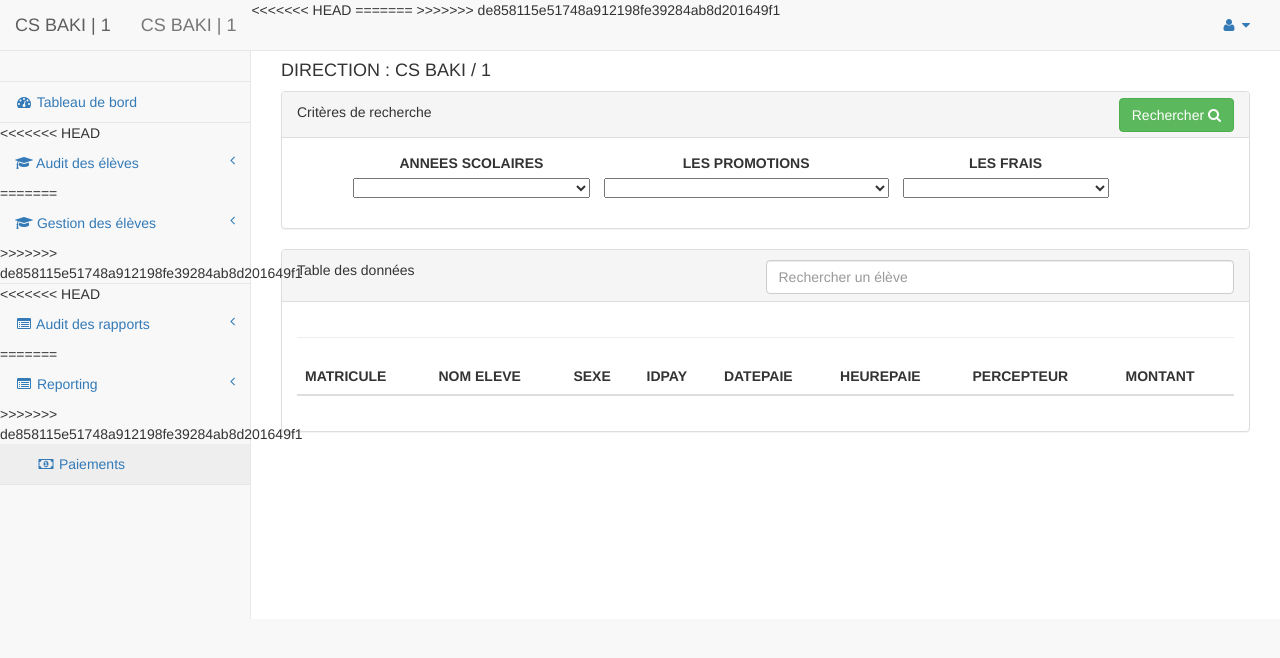
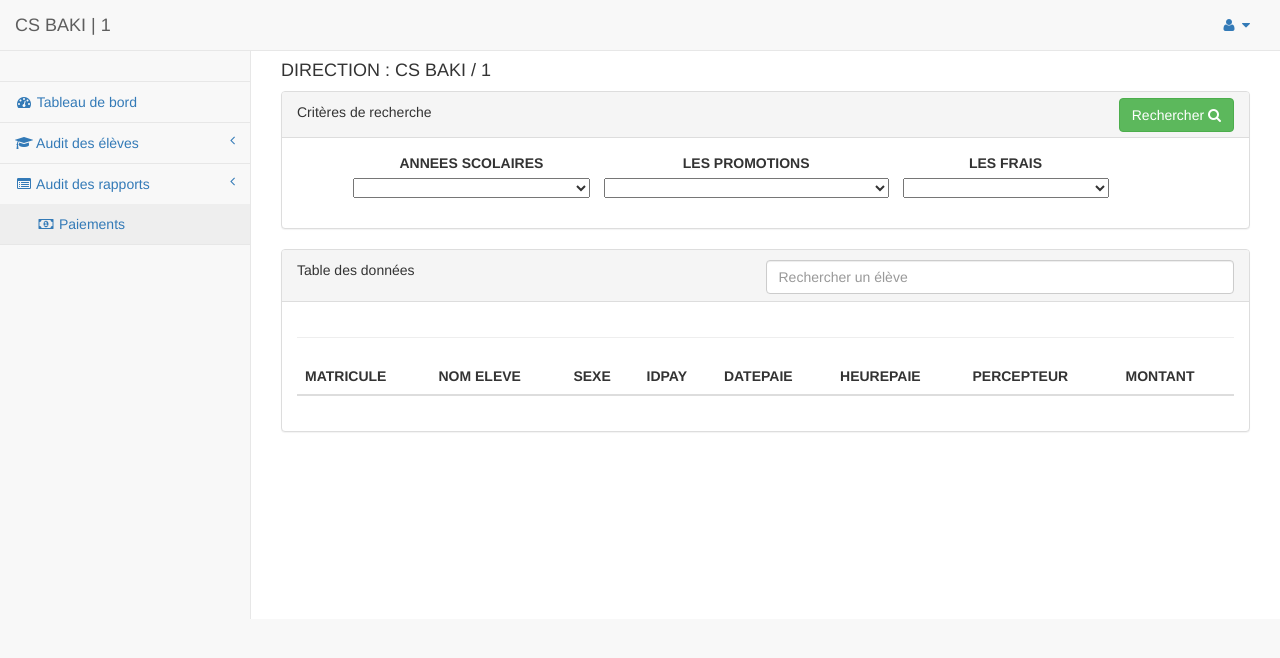
Before and after one commit to croissanceteam/ecolebaki-admin, a PHP site: page /tcpdf/reportings-pay in a window 1280 px wide. Shown: the top 658 px of the page. Run offline with PHP 8.4, Linux system fonts and the light colour scheme; a user stored in the database is signed in; data that the repository does not hold is empty.

Commit message:
last commit

```diff
--- a/controllers/RepportController.php
+++ b/controllers/RepportController.php
@@ -1,9 +1,5 @@
 <?php
-<<<<<<< HEAD
 //session_start();
-=======
-session_start();
->>>>>>> de858115e51748a912198fe39284ab8d201649f1
 //require_once './html2pdf/html2pdf.class.php';
 
 
--- a/dist/js/paymentController.js
+++ b/dist/js/paymentController.js
@@ -50,7 +50,7 @@ app.controller('ViewPupilsCtrl', function ($scope, $http) {
 
                 var data = table.data();
                 var index = e.target._DT_CellIndex.row;
-                console.log('Data :',data)
+                console.log('Data d:',data)
                 document.querySelector('#thdifferent').innerHTML=data[index].difference+' $';
                 document.querySelector('#thprogress').innerHTML=(parseInt((parseInt(data[index].totalPupil)*100)/data[index].totalSlice))+" %";
                 document.querySelector('#thtotgen').innerHTML=data[index].totalSlice;
@@ -61,7 +61,7 @@ app.controller('ViewPupilsCtrl', function ($scope, $http) {
                 document.querySelector('#name_pupil').value = data[index].name_pupil;
                 document.querySelector('#level').value = data[index].level;
                 document.querySelector('#section').value = data[index].section;
-                document.querySelector('#add_payment_form').reset();
+               // document.querySelector('#add_payment_form').reset();
 
 
                 //------------------ I gotta get all payments of the current pupil ----------------
--- a/dist/js/pupilController.js
+++ b/dist/js/pupilController.js
@@ -1,10 +1,7 @@
 app.controller('ViewPupilsCtrl',function($scope,$http){
    // alert(document.querySelector('#lbl_year').innerHTML);
     $http.get('listyears').then(function(response){
-<<<<<<< HEAD
         console.log('Years :',response.data)
-=======
->>>>>>> de858115e51748a912198fe39284ab8d201649f1
         $scope.list_years=response.data.splice(1);
         $scope.activeTab=response.data[0];
         console.log($scope.list_years);
--- a/pages/partials/menu-bar.php
+++ b/pages/partials/menu-bar.php
@@ -6,11 +6,7 @@
                     <span class="icon-bar"></span>
                     <span class="icon-bar"></span>
                 </button>
-<<<<<<< HEAD
                 <a id="title_navbar" class="navbar-brand" href="index.html">CS BAKI | <?php echo ucwords($_SESSION['direction'])?></a>
-=======
-                <a id="title_navbar" class="navbar-brand" href="index.html">CS BAKI | <? echo ucwords($_SESSION['direction'])?></a>
->>>>>>> de858115e51748a912198fe39284ab8d201649f1
             </div>
             <!-- /.navbar-header -->
 
@@ -211,11 +207,7 @@
                         <i class="fa fa-user fa-fw"></i> <i class="fa fa-caret-down"></i>
                     </a>
                     <ul class="dropdown-menu dropdown-user">
-<<<<<<< HEAD
                         <li><a href="#"><i class="fa fa-user fa-fw"></i><?php echo $_SESSION['uid'] ?></a>
-=======
-                        <li><a href="#"><i class="fa fa-user fa-fw"></i><? echo $_SESSION['uid'] ?></a>
->>>>>>> de858115e51748a912198fe39284ab8d201649f1
                         </li>
                         <li style="display:none;"><a href="#"><i class="fa fa-gear fa-fw"></i> Settings</a>
                         </li>
@@ -247,11 +239,7 @@
                             <a href="viewdashboard"><i class="fa fa-dashboard fa-fw"></i> Tableau de bord</a>
                         </li>
                         <li>
-<<<<<<< HEAD
                             <a href="#"><i class="fa fa-graduation-cap fa-fw"></i> Audit des élèves<span class="fa arrow"></span></a>
-=======
-                            <a href="#"><i class="fa fa-graduation-cap fa-fw"></i> Gestion des élèves<span class="fa arrow"></span></a>
->>>>>>> de858115e51748a912198fe39284ab8d201649f1
                             <ul class="nav nav-second-level">
                                 <li>
                                     <a href="viewpupils"><i class="fa fa-plus fa-fw"></i> Inscription</a>
@@ -266,11 +254,7 @@
                             <!-- /.nav-second-level -->
                         </li>
                         <li>
-<<<<<<< HEAD
                             <a href="#"><i class="fa fa-list-alt fa-fw"></i> Audit des rapports<span class="fa arrow"></span></a>
-=======
-                            <a href="#"><i class="fa fa-list-alt fa-fw"></i> Reporting<span class="fa arrow"></span></a>
->>>>>>> de858115e51748a912198fe39284ab8d201649f1
                             <ul class="nav nav-second-level">
                                 <li>
                                     <a href="reportings-pay"><i class="fa fa-money fa-fw"></i> Paiements</a>
--- a/pages/viewpupils.php
+++ b/pages/viewpupils.php
@@ -84,16 +84,12 @@
                     <div class="panel panel-default">
                         <div class="panel-heading">
                             Liste des élèves
-<<<<<<< HEAD
                             <div class="input-group" style="width:30%;float:right;margin-top:-.5em;">
                                 <input type="text" class="form-control" placeholder="Exemple: 2015-2016">
                                 <span class="input-group-btn">
                                     <button class="btn btn-primary" type="button"><i class="glyphicon glyphicon-search"></i></button>
                                 </span>
                                 </div>
-=======
-                            <a style="float:right;margin-top:-.5em" href="subscrit" class="btn btn-primary">Créer un nouvel élève <i class="fa fa-plus"></i></a>
->>>>>>> de858115e51748a912198fe39284ab8d201649f1
                         </div>
                         <!-- /.panel-heading -->
                         <div class="panel-body">
```
Also changed, not shown: controllers/PupilController.php (+0 -17 lines), controllers/db.php (+0 -16 lines), controllers/paymentController.php (+0 -41 lines), controllers/subscritController.php (+0 -21 lines), pages/login.php (+0 -8 lines).
